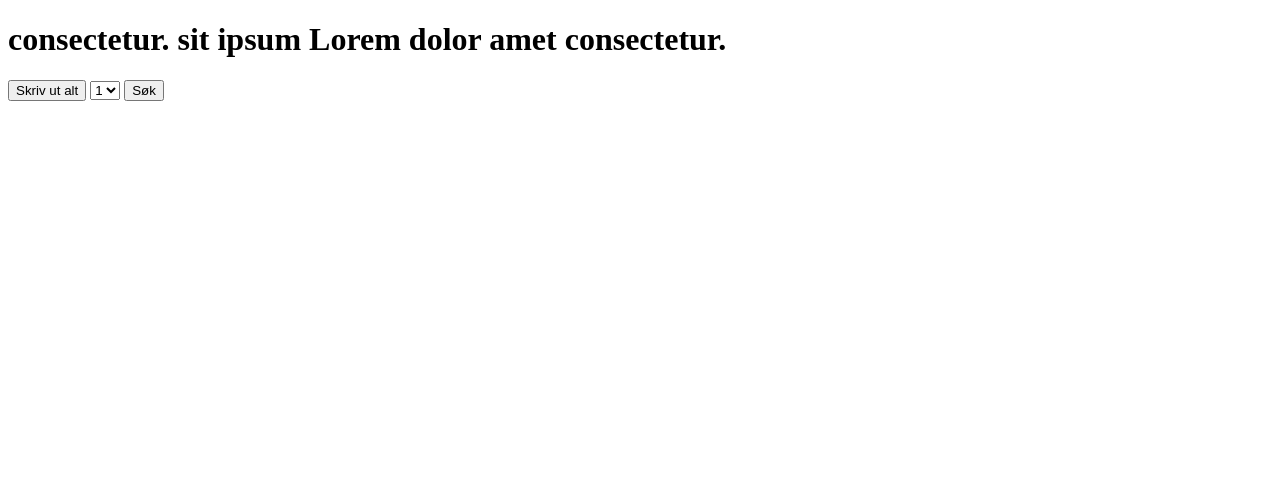
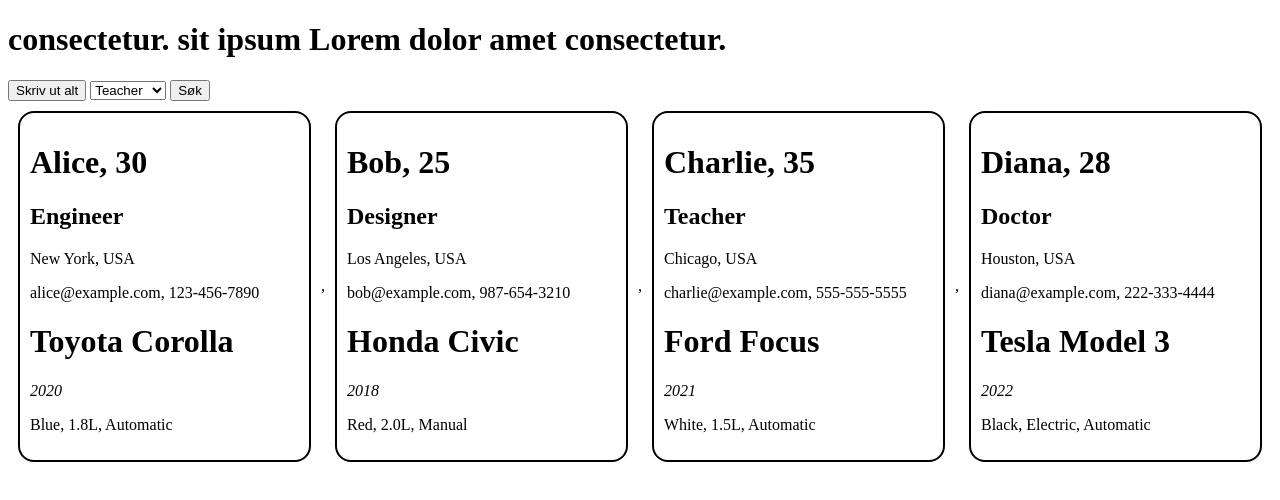
Before and after one commit to Fiery106/js-map-funksjon, a plain HTML site: page index.html in a window 1280 px wide. Both pictures are taken after a click on the button "Skriv ut alt". Drawn offline with Linux system fonts and the light colour scheme.

Commit message:
Update index.html

```diff
--- a/index.html
+++ b/index.html
@@ -7,7 +7,20 @@
 
 
         <style>
+            .output {
+                display: flex;
+                align-items: center;
 
+            }
+
+            .card {
+                width: 300px;
+                margin: 10px;
+                padding: 10px;
+
+                border: 2px solid black;
+                border-radius: 16px;
+            }
         </style>
     </head>
 
@@ -28,28 +41,34 @@
                 </button>
 
 
-                <select>
-                    <option>
-                        1
+                <select id="search">
+                    <option value="teacher">
+                        Teacher
                     </option>
-                    <option>
-                        1
+                    <option value="engineer">
+                        Engineer
                     </option>
-                    <option>
-                        1
+                    <option value="designer">
+                        Designer
+                    </option>
+                    <option value="doctor">
+                        Doctor
                     </option>
                 </select>
 
-                <button onclick="writeAll()">
+                <button onclick="writeSome()">
                     Søk
                 </button>
             </div>
 
-            <p id="output"></p>
+            <div id="output" class="output"></div>
         </main>
 
 
         <script>
+            let output = document.getElementById("output");
+
+
             let people = [
         {
             id: 1,
@@ -173,12 +192,132 @@
         }
         ];
 
+        let num = 0;
 
+        function writeAll() {
+            output.innerHTML = "";
+            num = 0;
+
+            output.innerHTML += people.map(printOut)
+        }
+
+        function writeSome() {
+            output.innerHTML = "";
+            num = 0;
+
+            output.innerHTML = people.map(printOut2)
+        }
+
+
+        function printOut() {
+            let text = "";
+
+            for (let i = 0; i < people.length; i++) {
+                if (people[i].id == num + 1) {
+                    text = `
+                    <div class="card">
+                        <div>
+                            <h1>
+                                ${people[i].name}, ${people[i].age}
+                            </h1>
+                            <h2>
+                                ${people[i].occupation}
+                            </h2>
+                            <p>
+                                ${people[i].address.city}, ${people[i].address.country}
+                            </p>
+
+                            <p>
+                                ${people[i].contact.email}, ${people[i].contact.phone}
+                            </p>
+                        </div>
+                        <div>
+                            <h1>
+                                ${cars[i].make} ${cars[i].model}
+                            </h1>
+                            <em>
+                                ${cars[i].year}
+                            </em>
+                            <p>
+                                ${cars[i].specs.color}, ${cars[i].specs.engine}, ${cars[i].specs.transmission}
+                            </p>
+                        </div>
+                    </div>
+                    `
+                }
+            }
+
+            num ++
+            return text
+        }
+
+        function printOut2() {
+            let text = "";
+            let search = document.getElementById("search").value;
+
+            for (let i = 0; i < people.length; i++) {
+                if (people[i].id == num + 1) {
+                    if (people[i].occupation.toLowerCase() == search) {
+                        text = `
+                        <div class="card">
+                            <div>
+                                <h1>
+                                    ${people[i].name}, ${people[i].age}
+                                </h1>
+                                <h2>
+                                    ${people[i].occupation}
+                                </h2>
+                                <p>
+                                    ${people[i].address.city}, ${people[i].address.country}
+                                </p>
+
+                                <p>
+                                    ${people[i].contact.email}, ${people[i].contact.phone}
+                                </p>
+                            </div>
+                            <div>
+                                <h1>
+                                    ${cars[i].make} ${cars[i].model}
+                                </h1>
+                                <em>
+                                    ${cars[i].year}
+                                </em>
+                                <p>
+                                    ${cars[i].specs.color}, ${cars[i].specs.engine}, ${cars[i].specs.transmission}
+                                </p>
+                            </div>
+                        </div>
+                        `
+                    }
+                }
+            }
+
+            num ++
+            return text
+        }
+
+
+        function printText() {
+
+        }
         /*
 
         Create custom cards that have names, occupation, city address, vehicle and contact information in that order.
         Use .filter to search for a specific person
 
+
+        id: 4,
+            name: "Diana",
+            age: 28,
+            occupation: "Doctor",
+            contact: {
+            email: "diana@example.com",
+            phone: "222-333-4444"
+            },
+            address: {
+            city: "Houston",
+            country: "USA"
+            }
         */
         </script>
     </body>
```
